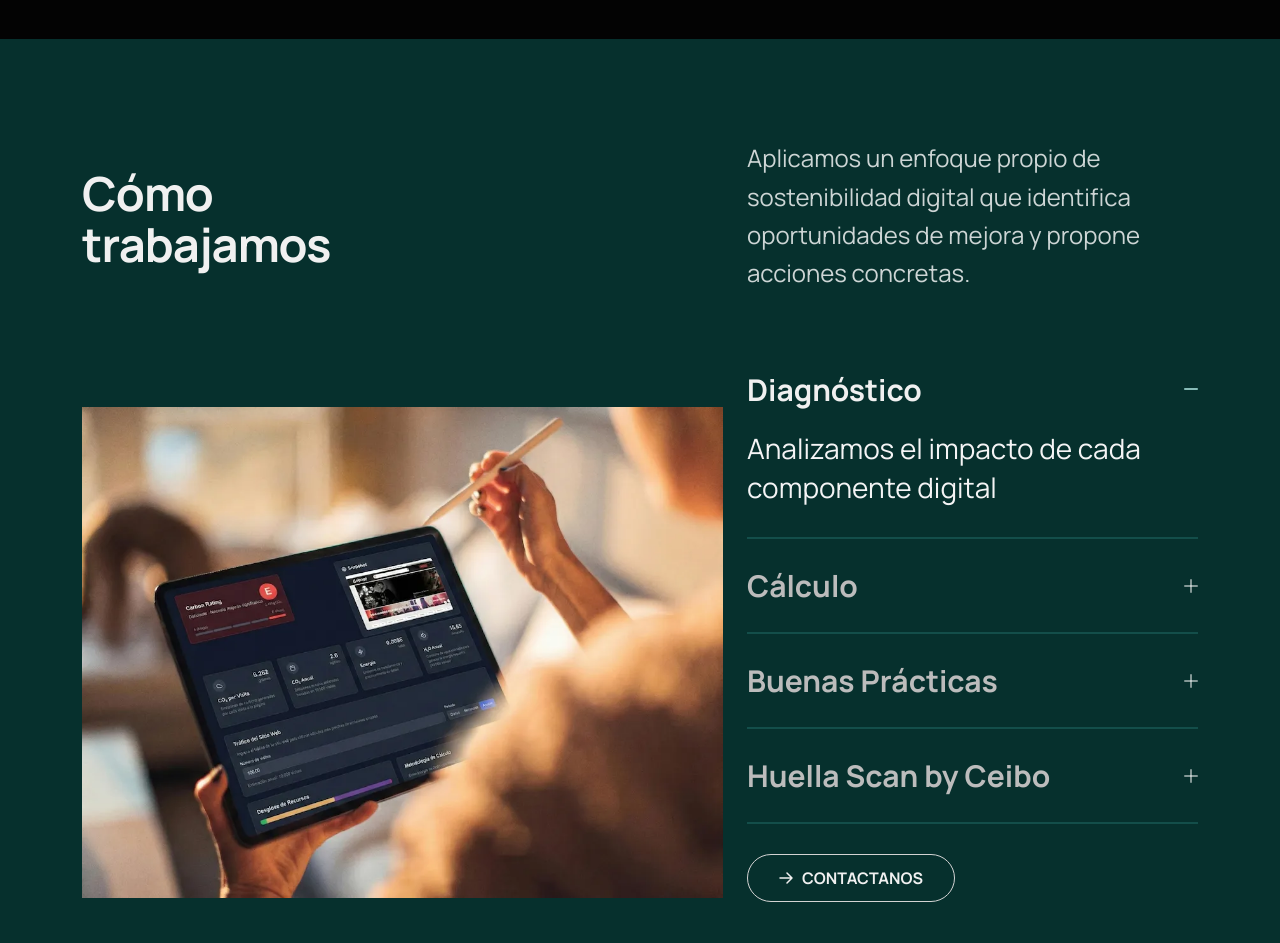
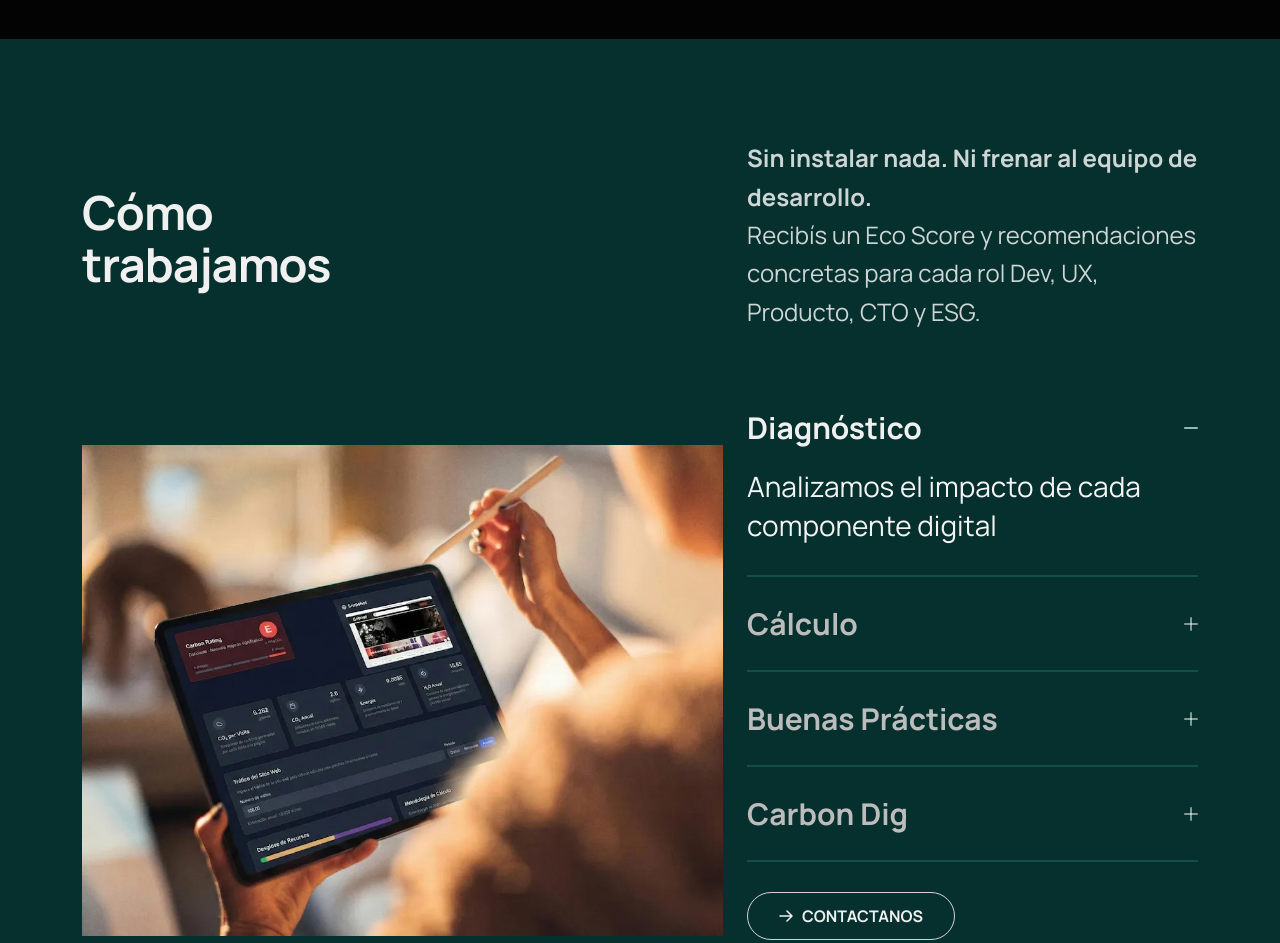
Before and after one commit to lugarbarino/ceiboweb, a plain HTML site: page carbondig.html in a window 1280 px wide. Shown: the part 3740-4683 px from the top of the page. Drawn offline with nearby package versions, Linux system fonts and the light colour scheme; a script that the page names is missing; some icons are missing.

Commit message:
Actualiza sección Cómo trabajamos: nuevo copy y paso 4 renombrado a Carbon Dig

```diff
--- a/carbondig.html
+++ b/carbondig.html
@@ -1306,8 +1306,8 @@ mejora la performance y potencia el crecimiento de tu producto.">
                      </div>
                      <div class="col-lg-5 mb-30">
                         <div class="al-section-archi-content mr-85 tp_fade_anim" data-delay=".5">
-                           <p class="tp-text-common-white-2 fs-24 lh-160-per ">Aplicamos un enfoque propio de sostenibilidad digital que identifica
-                              oportunidades de mejora y propone acciones concretas.</p>
+                           <p class="tp-text-common-white-2 fs-24 lh-160-per "><strong>Sin instalar nada. Ni frenar al equipo de desarrollo.</strong><br>
+                              Recibís un Eco Score y recomendaciones concretas para cada rol Dev, UX, Producto, CTO y ESG.</p>
                         </div>
 
 
@@ -1375,13 +1375,13 @@ mejora la performance y potencia el crecimiento de tu producto.">
                               <div class="accordion-item al-choose-archi-faq-list tp_fade_anim" data-delay=".3">
                                  <h2 class="accordion-header" id="order_four">
                                     <button class="accordion-button collapsed al-choose-archi-faq-btn" type="button" data-bs-toggle="collapse" data-bs-target="#order__collapse_four" aria-expanded="false" aria-controls="order__collapse_four">
-                                       Huella Scan by Ceibo
+                                       Carbon Dig
                                        <span class="accordion-btn"></span>
                                     </button>
                                  </h2>
                                  <div id="order__collapse_four" class="accordion-collapse collapse" aria-labelledby="order_three" data-bs-parent="#general_faqaccordion">
                                     <div class="accordion-body al-choose-archi-details-para p-relative">
-                                       <p class="fs-28 lh-140-per">Tecnología propia para visualizar el impacto en tiempo real</p>
+                                       <p class="fs-28 lh-140-per">Plataforma saas que mide y monitorea tu huella de forma continua.</p>
                                        <span class="p-absolute"><i class="flaticon-policy"></i></span>
                                     </div>
                                  </div>
```
